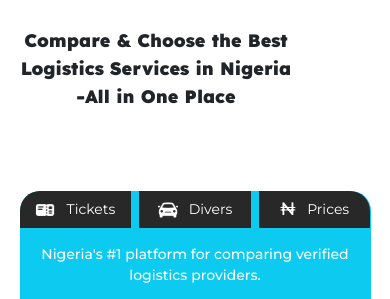
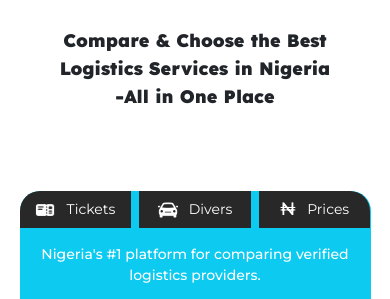
Before and after one commit to Tob1loba/LogiRate, a plain HTML site: page index.html in a window 390 px wide. Shown: the part 58-357 px from the top of the page. Drawn offline with nearby package versions, Linux system fonts and the light colour scheme.

Commit message:
css ajustment

```diff
--- a/style.css
+++ b/style.css
@@ -159,8 +159,8 @@ main{
         font-size: var(--Font-size2) !important;
         line-height: var(--Line-height1);
         font-weight: bolder;
-        width: 80%;
-        /* padding: 0 20px !important; */
+        /* width: 80%; */
+        padding: 0 20px 0 20px !important;
     }
     #content-1{
         width: 90%;
```
